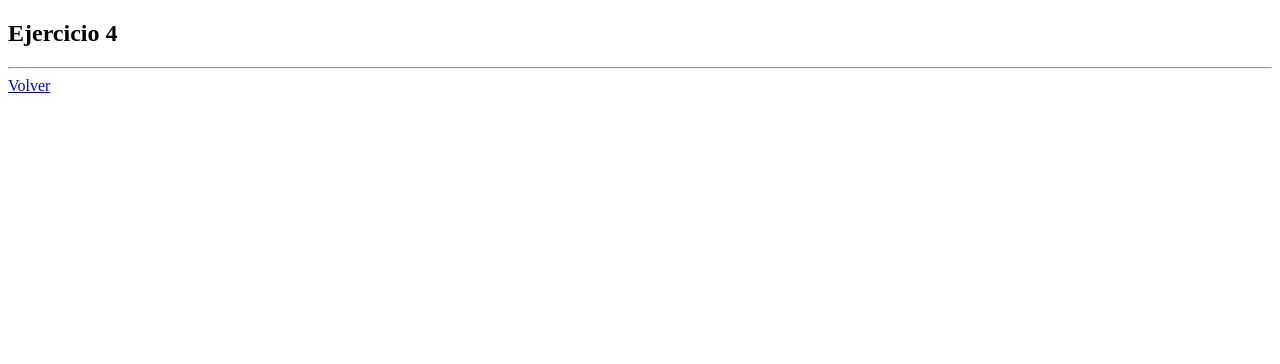
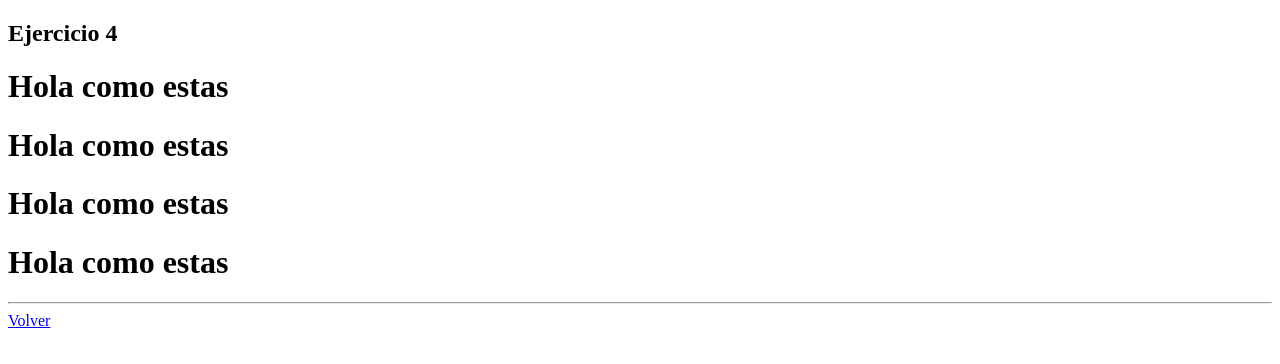
Before and after one commit to 71348-Laciar-Ignacio/modeloejhtml-71348, a plain HTML site: page Ejercicio4.html in a window 1280 px wide. Drawn offline with Linux system fonts and the light colour scheme.

Commit message:
iniciando

```diff
--- a/Ejercicio4.html
+++ b/Ejercicio4.html
@@ -10,6 +10,10 @@
 
 <body>
   <h2>Ejercicio 4</h2>
+  <h1>Hola como estas</h1>
+  <h1>Hola como estas</h1>
+  <h1>Hola como estas</h1>
+  <h1>Hola como estas</h1>
   <hr>
   <a href="/index.html">Volver</a>
   <br>
```
